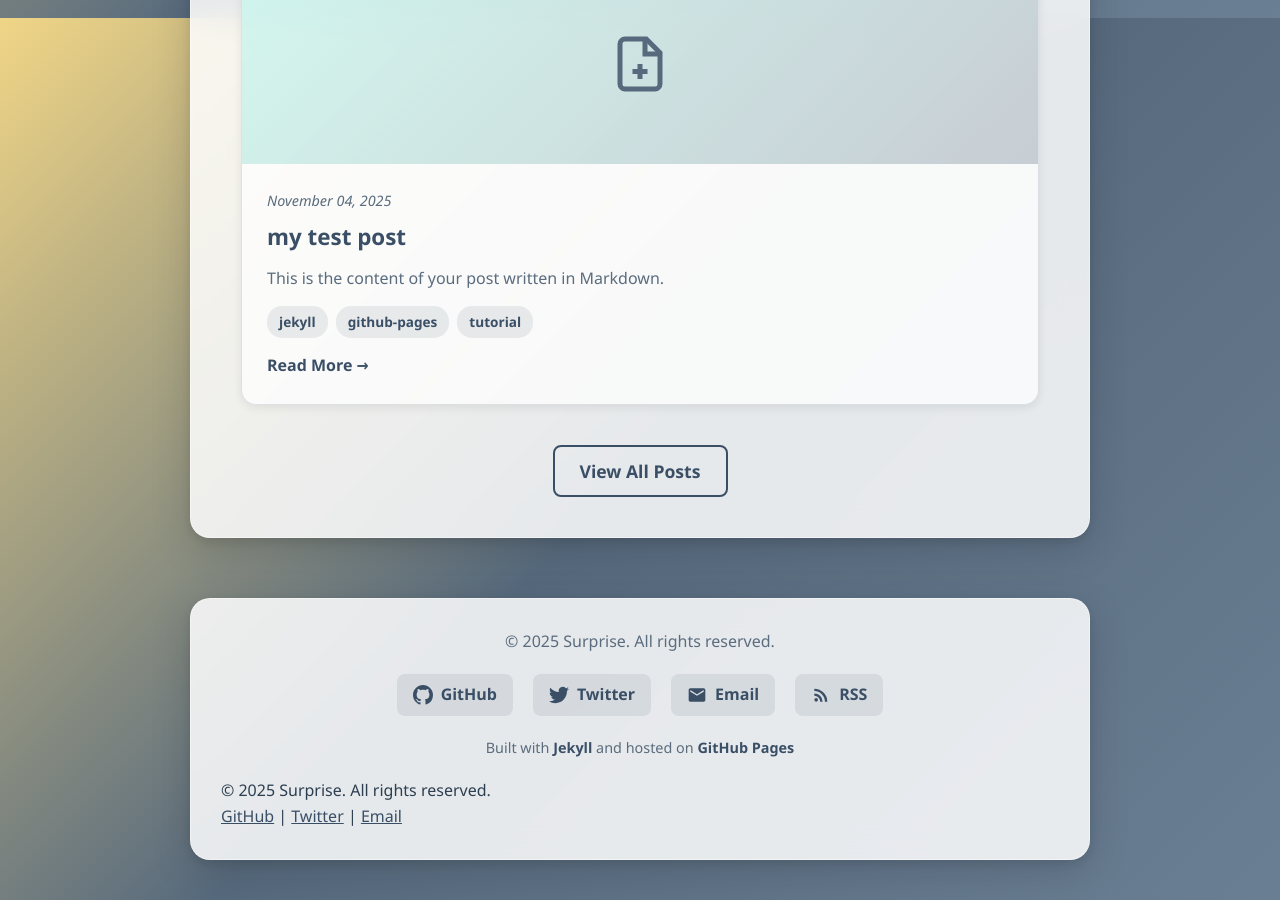
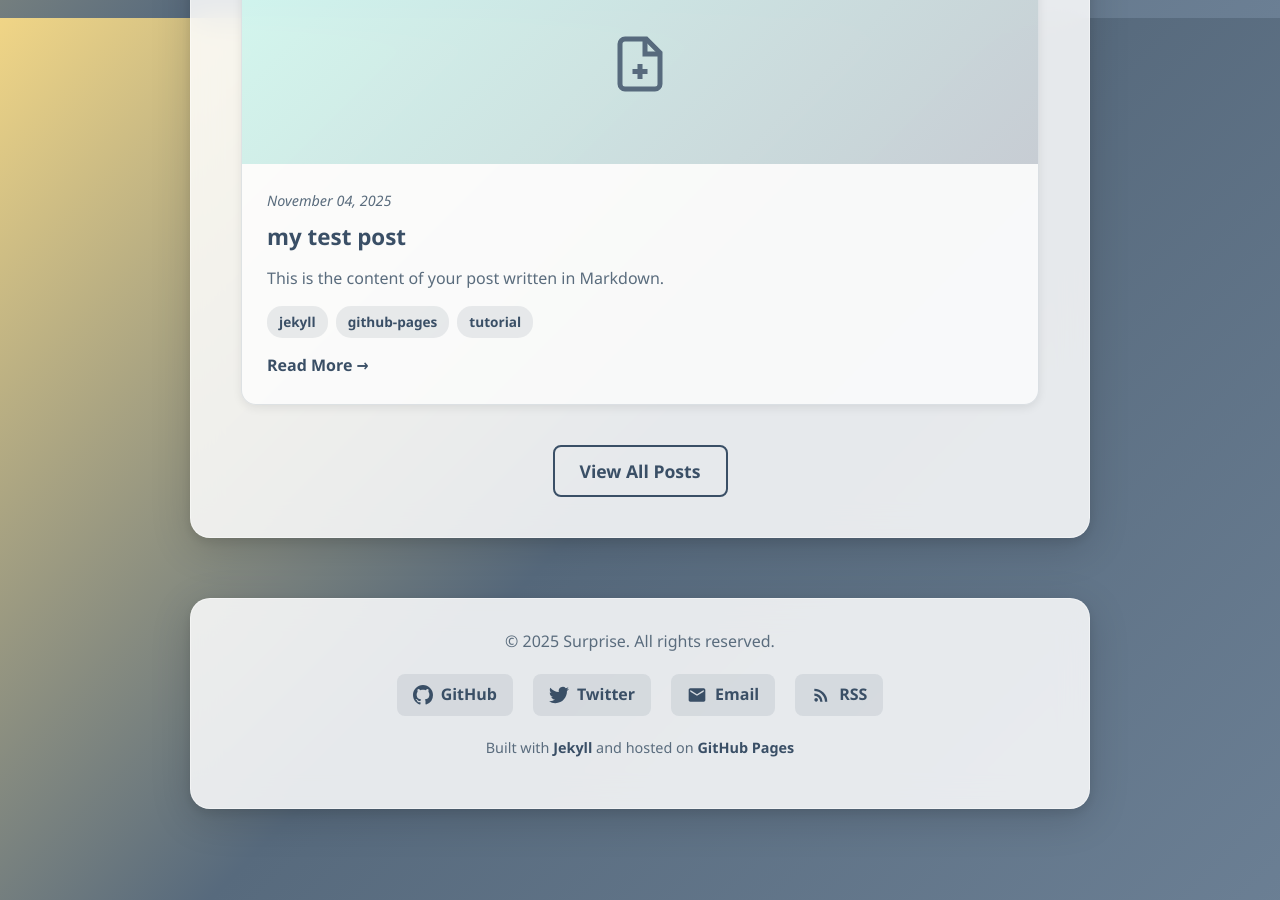
Before and after one commit to pk-628996/pk-628996.github.io, a Jekyll site: the page built from index.md, in a window 1280 px wide and 900 px high, scrolled down 882 px. Built offline with Jekyll 4.4.1, drawn with Linux system fonts in a browser that asks for light colours.

Commit message:
Update footer.html

```diff
--- a/_includes/footer.html
+++ b/_includes/footer.html
@@ -1,3 +1,4 @@
+<footer>
 <div class="footer-content">
   <p class="copyright">
     © {{ 'now' | date: "%Y" }} {{ site.title }}. All rights reserved.
@@ -43,12 +44,5 @@
     Built with <a href="https://jekyllrb.com/" target="_blank" rel="noopener">Jekyll</a>
     and hosted on <a href="https://pages.github.com/" target="_blank" rel="noopener">GitHub Pages</a>
   </p>
-</div><footer>
-  <!-- NOTE: Using glass-container-footer class (needs CSS definition) -->
-    © 2025 Surprise. All rights reserved.
-    <br/>
-    <!-- FIX: Use site variables instead of hardcoded values -->
-    <a href="https://github.com/{{ site.github_username }}">GitHub</a> |
-    <a href="https://twitter.com/{{ site.twitter_username }}">Twitter</a> |
-    <a href="mailto:{{ site.email }}">Email</a>
+</div>
 </footer>
```
